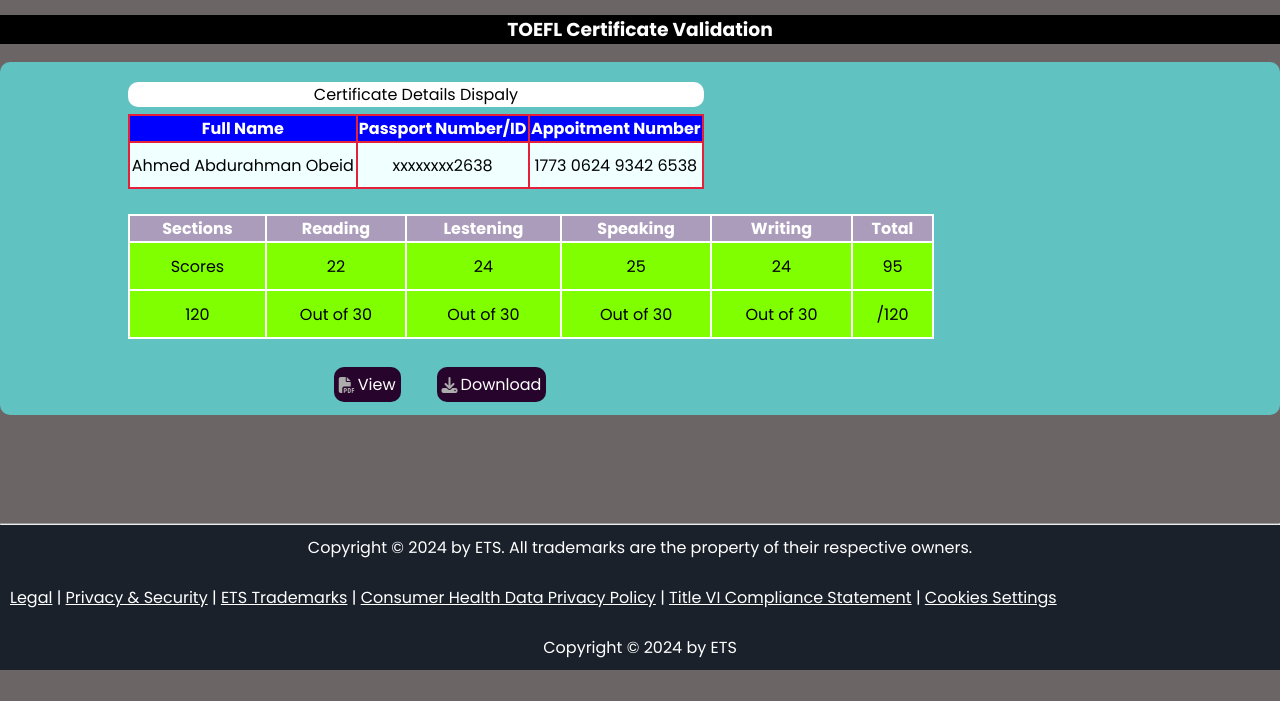
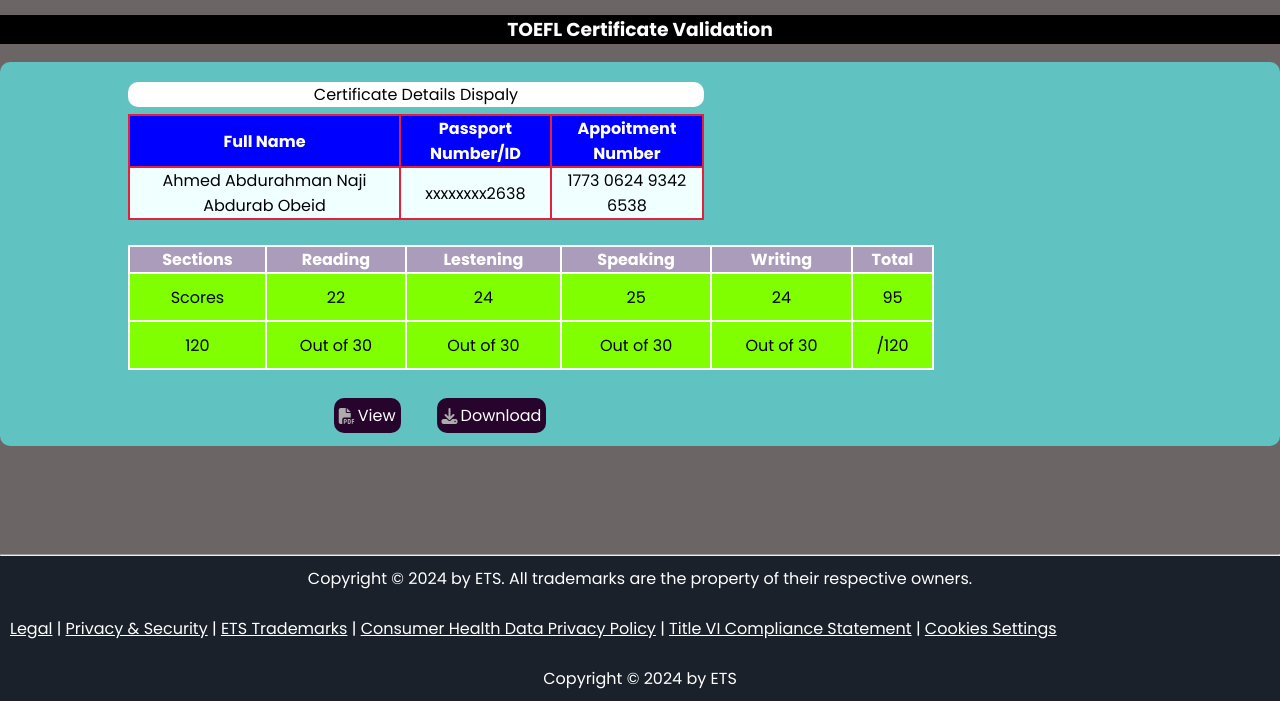
Before and after one commit to toeflibtid/ets.org, a plain HTML site: page stacs.html in a window 1280 px wide. Shown: the part 136-837 px from the top of the page. Before the commit the page ends 806 px from the top, so only its background shows below. Drawn offline with Linux system fonts and the light colour scheme; sample sign-in values are in the browser's storage.

Commit message:
Update stacs.html

```diff
--- a/stacs.html
+++ b/stacs.html
@@ -279,7 +279,7 @@
                 </thead>
                 <tbody class="tobtbody">
                     <tr class="tobtr">
-                        <td>Ahmed Abdurahman Obeid</td>
+                        <td>Ahmed Abdurahman Naji Abdurab Obeid</td>
                         <td>xxxxxxxx2638</td>
                         <td>1773 0624 9342 6538</td>
                     </tr>
```
